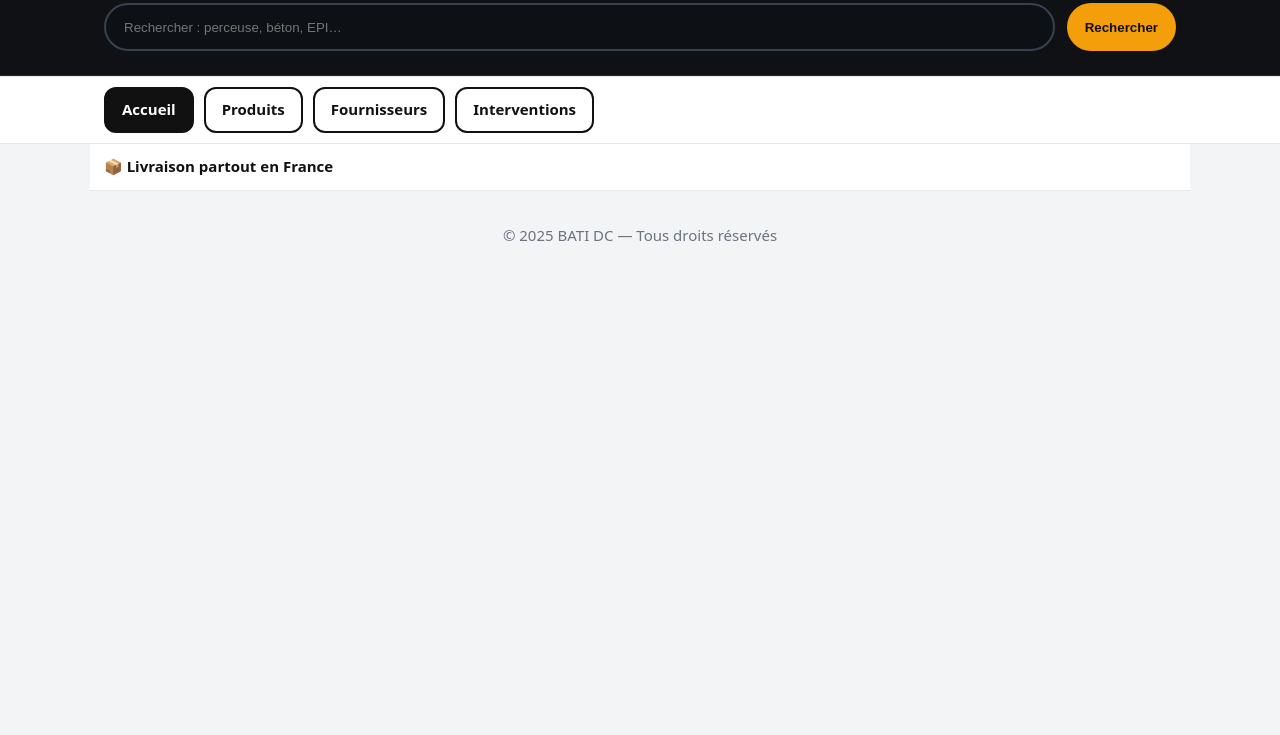
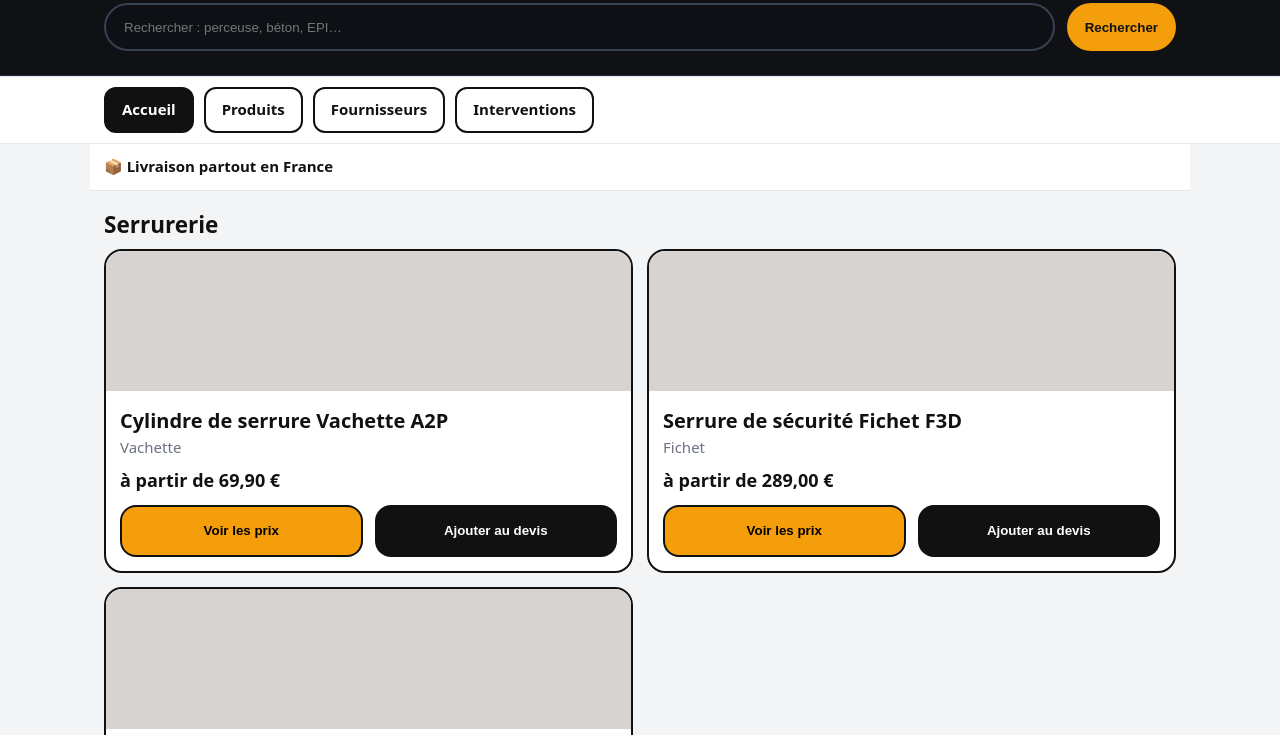
Before and after one commit to brayoun07-png/BATI-DC, a plain HTML site: page index.html in a window 1280 px wide. Shown: the part 65-800 px from the top of the page. Drawn offline with Linux system fonts and the light colour scheme.

Commit message:
Update index.html

```diff
--- a/index.html
+++ b/index.html
@@ -285,5 +285,132 @@
       }
     })();
   </script>
-</body>
+<script>
+  // Drawer (menu latéral)
+  (function(){
+    var openBtn = document.getElementById('openDrawer');
+    var closeBtn = document.getElementById('closeDrawer');
+    var drawer  = document.getElementById('drawer');
+    var backdrop= document.getElementById('backdrop');
+    function open(){ drawer.classList.add('open'); backdrop.classList.add('show'); }
+    function close(){ drawer.classList.remove('open'); backdrop.classList.remove('show'); }
+    if(openBtn) openBtn.addEventListener('click', open);
+    if(closeBtn) closeBtn.addEventListener('click', close);
+    if(backdrop) backdrop.addEventListener('click', close);
+    document.addEventListener('keydown', function(e){ if(e.key==='Escape') close(); });
+  })();
+
+  // Données démo
+  var ITEMS = [
+    {name:'Cylindre de serrure Vachette A2P', brand:'Vachette', price:69.9},
+    {name:'Serrure de sécurité Fichet F3D', brand:'Fichet', price:289},
+    {name:'Serrure multipoints Bricard', brand:'Bricard', price:189},
+    {name:'Chauffe-eau 200L Atlantic', brand:'Atlantic', price:429},
+    {name:'Chauffe-eau mural Thermor 150L', brand:'Thermor', price:379},
+    {name:'Chauffe-eau Ariston 100L', brand:'Ariston', price:319},
+    {name:'Mitigeur douche Grohe', brand:'Grohe', price:129},
+    {name:'Pompe à chaleur Daikin 8kW', brand:'Daikin', price:6990},
+    {name:'Radiateur électrique Thermor', brand:'Thermor', price:229},
+    {name:'Fenêtre Velux GGL', brand:'Velux', price:499},
+    {name:'Porte intérieure Lapeyre', brand:'Lapeyre', price:199},
+    {name:'Enduit de rebouchage Toupret', brand:'Toupret', price:14.9},
+    {name:'Laine de verre Isover 200mm', brand:'Isover', price:49},
+    {name:'Laine de roche Rockwool 120mm', brand:'Rockwool', price:54},
+    {name:'Panneau SunPower 400W', brand:'SunPower', price:259},
+    {name:'Panneau Qcells 425W', brand:'Qcells', price:239},
+    {name:'Lot 10 cartons de déménagement', brand:'CartonPro', price:24.9},
+    {name:'Diable pliant 120kg', brand:'Tooli', price:59},
+    {name:'Peinture murale Dulux Valentine 10L', brand:'Dulux', price:69},
+    {name:'Carrelage sol Marazzi 60x60', brand:'Marazzi', price:22},
+    {name:'Lave-linge Samsung 9kg', brand:'Samsung', price:429},
+    {name:'Lave-vaisselle Whirlpool', brand:'Whirlpool', price:379},
+    {name:'Ciment Lafarge 35kg', brand:'Lafarge', price:9.9},
+    {name:'Perceuse-visseuse Bosch Pro 18V', brand:'Bosch Pro', price:149},
+    {name:'Scie circulaire DeWalt 190mm', brand:'DeWalt', price:139}
+  ];
+
+  // Règles de catégories
+  var RULES = [
+    {cat:'Serrurerie', keys:['Vachette','Fichet','Bricard','Abus','cylindre','serrure']},
+    {cat:'Plomberie', keys:['Atlantic','Thermor','Ariston','Grohe','Geberit','robinet','mitigeur','Chauffe-eau']},
+    {cat:'Chauffage', keys:['chaudière','radiateur','chauffage','Thermor','De Dietrich','Vaillant']},
+    {cat:'Pompe à chaleur', keys:['Daikin','Mitsubishi Electric','PAC','Pompe à chaleur']},
+    {cat:'Menuiserie', keys:['Lapeyre','Velux','fenêtre','porte']},
+    {cat:'Rénovation', keys:['Toupret','enduit','rebouchage']},
+    {cat:'Isolation', keys:['Isover','Rockwool','laine','isolation']},
+    {cat:'Panneaux photovoltaïques', keys:['SunPower','Qcells','photovoltaïque','solaire']},
+    {cat:'Déménagement', keys:['carton','diable','déménagement']},
+    {cat:'Peinture', keys:['Dulux','Ripolin','peinture']},
+    {cat:'Carrelage', keys:['Marazzi','Porcelanosa','carrelage']},
+    {cat:'Électroménager', keys:['Whirlpool','Samsung','Bosch Home','lave-linge','lave-vaisselle','réfrigérateur']},
+    {cat:'Produits de construction', keys:['Lafarge','Semin','ciment','mortier','béton']},
+    {cat:'Chantier / Outillage', keys:['Makita','DeWalt','Bosch Pro','outil','perceuse','scie','ponceuse']}
+  ];
+
+  function guessCategory(item){
+    var hay = (item.name + ' ' + item.brand).toLowerCase();
+    for(var i=0;i<RULES.length;i++){
+      var rule = RULES[i];
+      for(var j=0;j<rule.keys.length;j++){
+        if(hay.indexOf(rule.keys[j].toLowerCase()) !== -1) return rule.cat;
+      }
+    }
+    return 'Autres';
+  }
+
+  function euro(v){
+    return new Intl.NumberFormat('fr-FR',{style:'currency',currency:'EUR'}).format(v);
+  }
+
+  (function render(){
+    var groups = {};
+    for(var i=0;i<ITEMS.length;i++){
+      var it = ITEMS[i];
+      var cat = guessCategory(it);
+      if(!groups[cat]) groups[cat] = [];   // <-- compatibilité Safari
+      groups[cat].push(it);
+    }
+
+    // ordre des catégories
+    var order = [];
+    for(var r=0;r<RULES.length;r++){ order.push(RULES[r].cat); }
+    for(var c in groups){ if(order.indexOf(c)===-1) order.push(c); }
+
+    var wrap = document.getElementById('catalogue');
+    if(!wrap) return;
+    wrap.innerHTML = '';
+
+    for(var k=0;k<order.length;k++){
+      var catName = order[k];
+      var arr = groups[catName];
+      if(!arr) continue;
+
+      var h = document.createElement('h2');
+      h.className = 'category';
+      h.textContent = catName;
+      wrap.appendChild(h);
+
+      var grid = document.createElement('div');
+      grid.className = 'grid';
+
+      for(var t=0;t<arr.length;t++){
+        var o = arr[t];
+        var el = document.createElement('article');
+        el.className = 'card';
+        el.innerHTML =
+          '<div class="thumb"></div>' +
+          '<div class="body">' +
+          '<h3 class="title">'+o.name+'</h3>' +
+          '<div class="sub">'+o.brand+'</div>' +
+          '<div class="price">à partir de <strong>'+euro(o.price)+'</strong></div>' +
+          '<div class="actions">' +
+          '<button class="pill primary">Voir les prix</button>' +
+          '<button class="pill dark">Ajouter au devis</button>' +
+          '</div></div>';
+        grid.appendChild(el);
+      }
+      wrap.appendChild(grid);
+    }
+  })();
+</script></body>
 </html>
```
